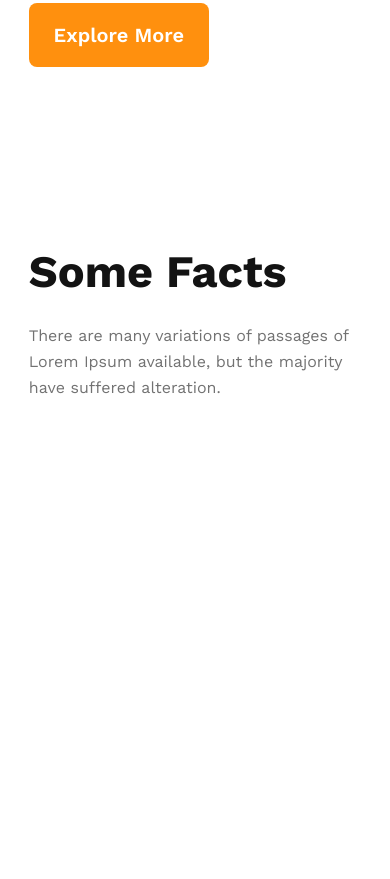
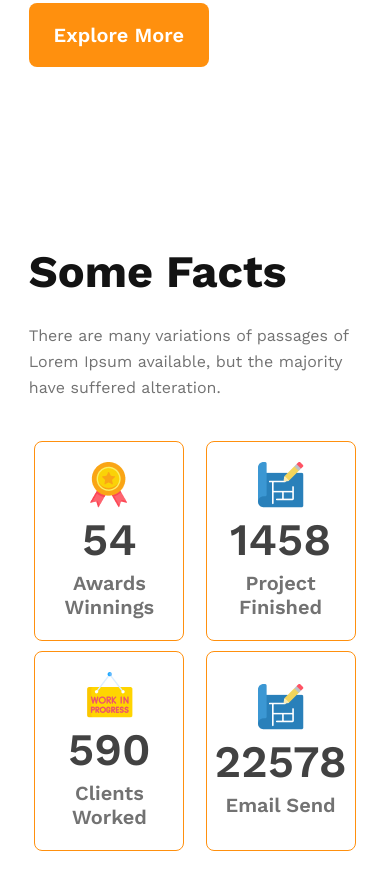
Before and after one commit to totansarker2/g3-architects, a plain HTML site: page index.html in a window 390 px wide. Shown: the part 2933-3812 px from the top of the page. Before the commit the page ends 3362 px from the top, so only its background shows below. Drawn offline with nearby package versions, Linux system fonts and the light colour scheme.

Commit message:
fact card all done

```diff
--- a/index.html
+++ b/index.html
@@ -69,6 +69,29 @@
             the majority have suffered alteration.
           </p>
         </div>
+
+        <ul class="f-card-container">
+          <li>
+            <img src="./images/icons/ribon.png" alt="" />
+            <h2>54</h2>
+            <span>Awards Winnings</span>
+          </li>
+          <li>
+            <img src="./images/icons/projects.png" alt="" />
+            <h2>1458</h2>
+            <span>Project Finished</span>
+          </li>
+          <li>
+            <img src="./images/icons/customers.png" alt="" />
+            <h2>590</h2>
+            <span>Clients Worked</span>
+          </li>
+          <li>
+            <img src="./images/icons/projects.png" alt="" />
+            <h2>22578</h2>
+            <span>Email Send</span>
+          </li>
+        </ul>
       </section>
     </main>
   </body>
--- a/style.css
+++ b/style.css
@@ -118,64 +118,113 @@ nav ul li a {
     max-width: 100%;
 }
 
-.feature-section{
+.feature-section {
     margin-top: var(--global-gap);
     width: var(--global-width);
     display: grid;
     grid-template-columns: 1fr 1fr;
 }
 
-.feature-section .feature-info{
+.feature-section .feature-info {
     margin: auto 0;
 }
 
-.feature-section .feature-info .wrapper{
+.feature-section .feature-info .wrapper {
     width: 75%;
     margin: 0 auto;
     display: flex;
     flex-direction: column;
     gap: 30px;
- }
+}
 
-.feature-section .img-container{
+.feature-section .img-container {
     display: grid;
-    grid-template-columns:1fr 1fr;
+    grid-template-columns: 1fr 1fr;
     gap: 20px;
 }
 
-.img-container img{
+.img-container img {
     max-width: 100%;
 }
 
-.feature-section .heading-2{
+.feature-section .heading-2 {
     text-align: left;
 }
 
-.feature-section .heading-2 .quick-list{
+.feature-section .heading-2 .quick-list {
     color: var(--dark-3);
     font-weight: 500;
 }
 
-.feature-section .heading-2 .features{
+.feature-section .heading-2 .features {
     color: #FF900E;
 
 }
 
-.feature-section .description{
+.feature-section .description {
     text-align: left;
 }
 
-.fact-section{
+/* fact-section */
+.fact-section {
     margin-top: calc(var(--global-gap) - 25px);
     width: var(--global-width);
+    position: relative;
+
 }
-.fact-section .f-wrapper{
+
+.fact-section .f-wrapper {
     max-width: 45%;
 }
-.fact-section .f-wrapper .description, .f-wrapper .heading-2{
+
+.fact-section .f-wrapper .description, .f-wrapper .heading-2 {
     margin-top: 25px;
     text-align: left;
 }
+
+.fact-section .f-card-container {
+    list-style: none;
+    display: grid;
+    grid-template-columns: repeat(4, auto);
+    justify-content: space-around;
+    align-items: center;
+    margin-top: calc(var(--global-gap) - 50px);
+}
+
+.f-card-container li {
+    border: 1px solid #FF900E;
+    display: flex;
+    flex-direction: column;
+    justify-content: center;
+    align-items: center;
+    gap: 5px;
+
+    height: 250px;
+    width: 250px;
+
+    min-width: 0px;
+    min-height: 0px;
+
+    text-align: center;
+    border-radius: var(--global-radius);
+    -webkit-border-radius: var(--global-radius);
+    -moz-border-radius: var(--global-radius);
+    -ms-border-radius: var(--global-radius);
+    -o-border-radius: var(--global-radius);
+}
+
+.f-card-container li h2 {
+    color: var(--dark-2);
+    font-size: 45px;
+    font-weight: 600;
+}
+
+.f-card-container li span {
+    color: var(--dark-3);
+    font-size: 20px;
+    font-weight: 600;
+}
+
 /* mobile devices */
 @media screen and (max-width: 425px) {
     header nav, nav ul {
@@ -184,8 +233,8 @@ nav ul li a {
         align-items: center;
     }
 
-    nav{
-        gap:30px
+    nav {
+        gap: 30px
     }
 
     nav ul {
@@ -197,15 +246,15 @@ nav ul li a {
         padding: 0 1.8em;
     }
 
-    .banner-section .heading-1, .banner-section .description{
+    .banner-section .heading-1, .banner-section .description {
         max-width: 100%;
     }
 
-    .banner-section .description{
+    .banner-section .description {
         text-align: justify;
     }
 
-    .feature-section{
+    .feature-section {
         width: 100%;
         grid-template-columns: 1fr;
         padding: 1.8em;
@@ -213,59 +262,95 @@ nav ul li a {
         gap: 30px;
     }
 
-    .feature-section .img-container{
+    .feature-section .img-container {
         grid-template-columns: 1fr;
     }
 
-    .feature-section .feature-info .wrapper{
+    .feature-section .feature-info .wrapper {
         width: 100%;
     }
 
-    .fact-section{
+    .fact-section {
         width: 100%;
         padding: 1.8em;
     }
-    .fact-section .f-wrapper{
+
+    .fact-section .f-wrapper {
         max-width: 100%;
     }
-    .fact-section .f-wrapper .description{
+
+    .fact-section .f-wrapper .description {
         margin-top: 25px;
         text-align: left;
     }
 
+    .fact-section .f-card-container {
+        margin-top: 40px;
+        width: 100%;
+        grid-template-columns: repeat(2, minmax(0, 1fr));
+        place-items: center;
+        gap: 10px;
+    }
+
+    .f-card-container li {
+        height: 200px;
+        max-width: 150px;
+
+        min-width: 0px;
+        min-height: 0px;
+
+    }
 }
+
 /* tablet or medium devices */
-@media screen and (min-width:425.1px) and (max-width: 960px){
-    nav{
+@media screen and (min-width:425.1px) and (max-width: 960px) {
+    nav {
         flex-direction: column;
         gap: 30px;
     }
 
     nav ul {
-        gap:40px
+        gap: 40px
     }
+
     /* banner-section */
-    .banner-section .heading-1, .banner-section .description{
+    .banner-section .heading-1, .banner-section .description {
         max-width: 100%;
     }
 
-    .feature-section{
+    .feature-section {
         grid-template-columns: 1fr;
         place-items: center;
         gap: 30px;
     }
 
-    .feature-section .img-container{
+    .feature-section .img-container {
         grid-template-columns: 1fr 1fr;
         max-width: 100%;
     }
 
-    .feature-section .feature-info .wrapper{
+    .feature-section .feature-info .wrapper {
         width: 100%;
     }
 
-    .fact-section .f-wrapper{
+    .fact-section .f-wrapper {
         max-width: 70%;
+    }
+
+    .fact-section .f-card-container {
+        margin-top: 40px;
+        width: 100%;
+        grid-template-columns: repeat(2, auto);
+        place-items: center;
+        gap: 10px;
+    }
+
+    .f-card-container li {
+        height: 250px;
+        width: 250px;
+
+        min-width: 0px;
+        min-height: 0px;
 
     }
 }
```
